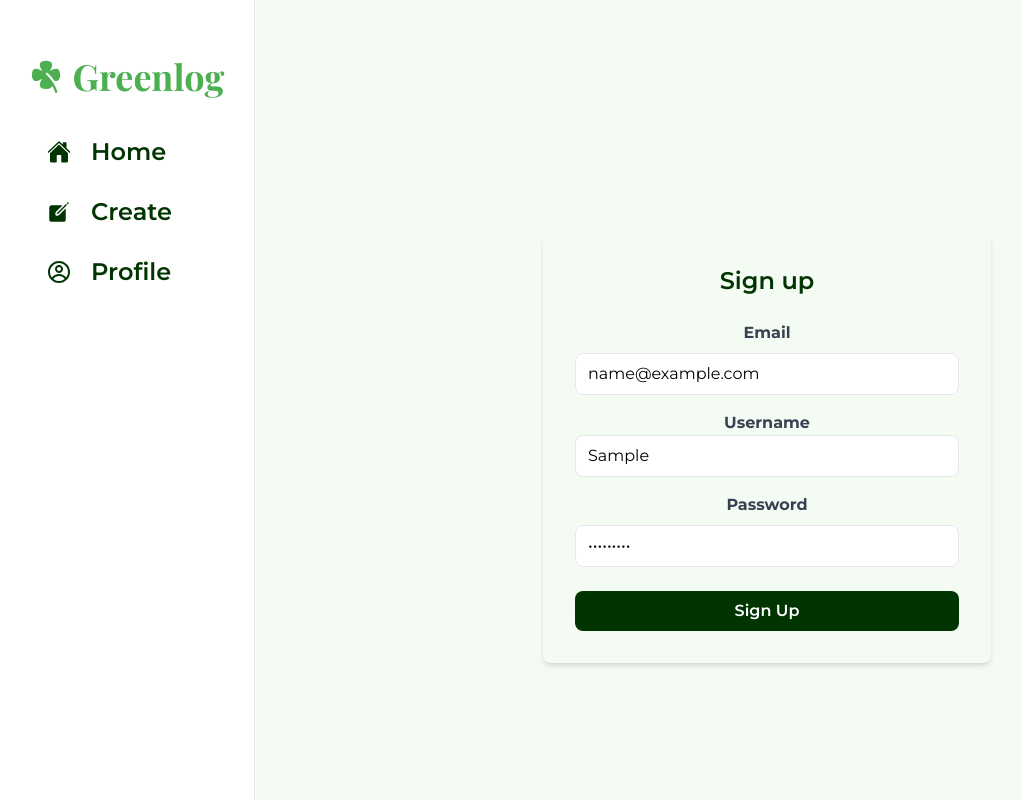
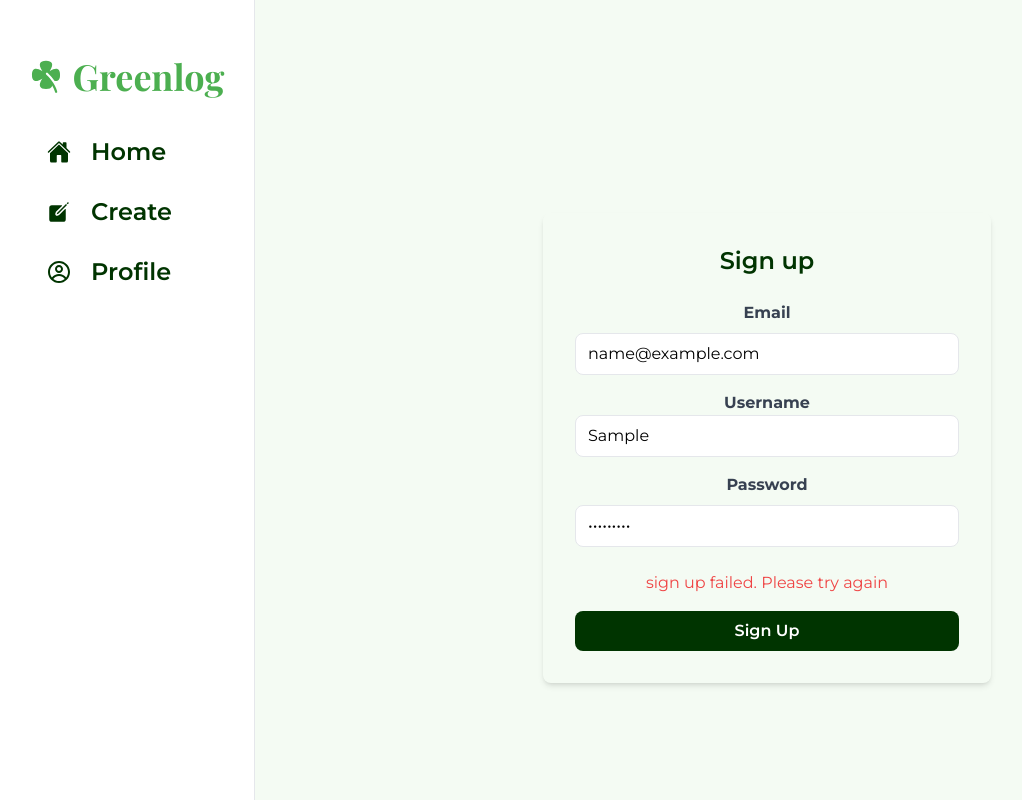
Before and after one commit to lunnne/Green-log, a React (Vite) app in the folder frontend/: page /signup in a window 1280 px wide. Both pictures are taken after typing "name@example.com", "Sample", "Sample123" into the empty fields and a click on the button "Sign Up". Shown: the whole page, without its empty margins (1-1023 px from the left). Built offline with nearby package versions, Linux system fonts and the light colour scheme; no server answers; a web font is replaced by a local one.

Commit message:
feat: add Signup endpoint

```diff
--- a/frontend/src/features/auth/SignUp.tsx
+++ b/frontend/src/features/auth/SignUp.tsx
@@ -1,3 +1,4 @@
+import axios from 'axios';
 import { useState } from 'react';
 
 interface SignUpFormData {
@@ -13,14 +14,21 @@ export default function SignUp() {
     password: '',
   });
 
+  const [errorMessage, setErrorMessage] = useState<string | null>(null);
+
   const handleChange = (e: React.ChangeEvent<HTMLInputElement>) => {
     setFormData({ ...formData, [e.target.name]: e.target.value });
-    console.log(e.target.value);
   };
 
-  const handleSubmit = (e: React.FormEvent) => {
+  const handleSubmit = async (e: React.FormEvent) => {
     e.preventDefault();
-    console.log('Form submitted:', formData);
+    try {
+      const response = await axios.post('http://localhost:5173/api/auth/signup', formData);
+      console.log('sign up successful:', response.data);
+    } catch (error) {
+      console.error('sign upfailed:', error);
+      setErrorMessage('sign up failed. Please try again');
+    }
   };
 
   return (
@@ -74,6 +82,7 @@ export default function SignUp() {
               placeholder="Enter your password"
             />
           </div>
+          {errorMessage && <p className="text-red-500 mb-4">{errorMessage}</p>}
           <button type="submit" className="w-full bg-dark-green text-white font-semibold py-2 rounded-lg hover:bg-green-700">
             Sign Up
           </button>
```
